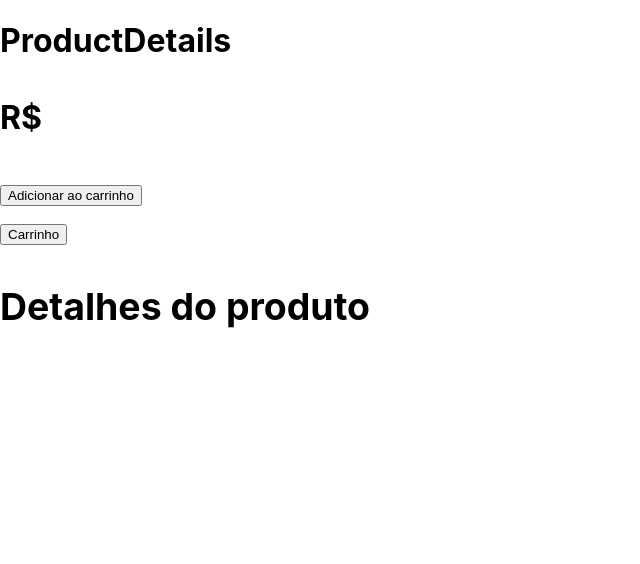
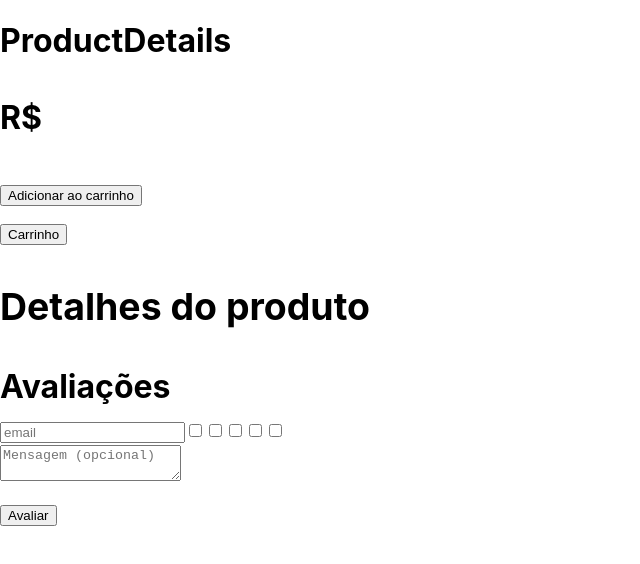
Before and after one commit to flavio-bianchetti/frontend-online-store, a React (Create React App) app: page /productdetails/1/1 in a window 1280 px wide. Shown: the top 564 px of the page, without its empty margins (0-640 px from the left). Built offline with nearby package versions, Linux system fonts and the light colour scheme; no server answers.

Commit message:
renderiza o formulario de avaliaçao. Requisito 11

```diff
--- a/src/pages/ProductDetails.js
+++ b/src/pages/ProductDetails.js
@@ -83,6 +83,31 @@ class ProductDetails extends React.Component {
         <div>
           <h3>Detalhes do produto</h3>
         </div>
+        <form>Avaliações
+          <div>
+            <label htmlFor="email-avaliator">
+              <input
+                type="email"
+                placeholder="email"
+              />
+            </label>
+            <input type="checkbox"/>
+            <input type="checkbox"/>
+            <input type="checkbox"/>
+            <input type="checkbox"/>
+            <input type="checkbox"/>
+          </div>
+          <div>
+            <label>
+              <textarea data-testid="product-detail-evaluation"
+                placeholder="Mensagem (opcional)"
+              />
+            </label>
+          </div>
+          <div>
+            <button>Avaliar</button>
+          </div>
+        </form>
       </div>
     );
   }
```
